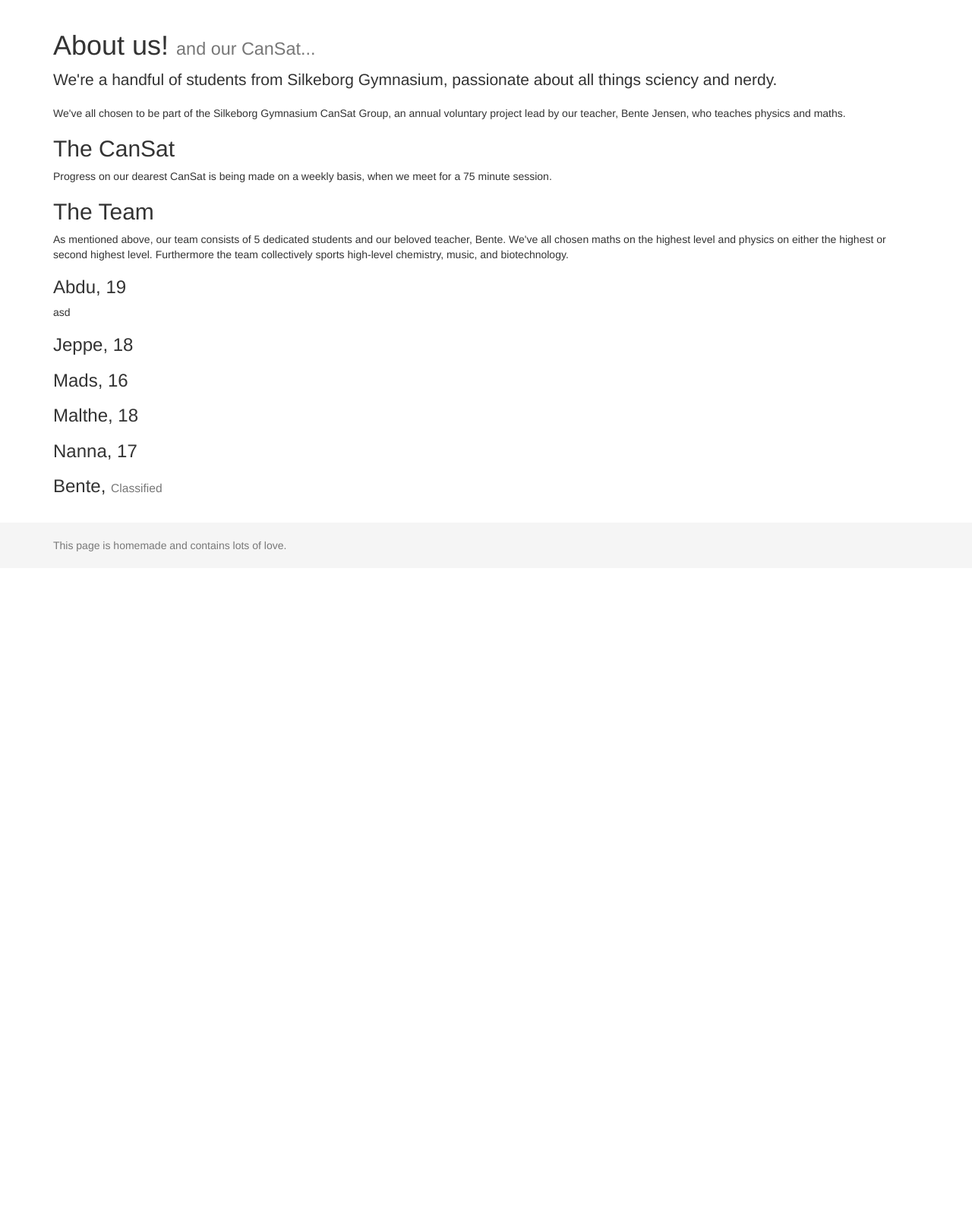
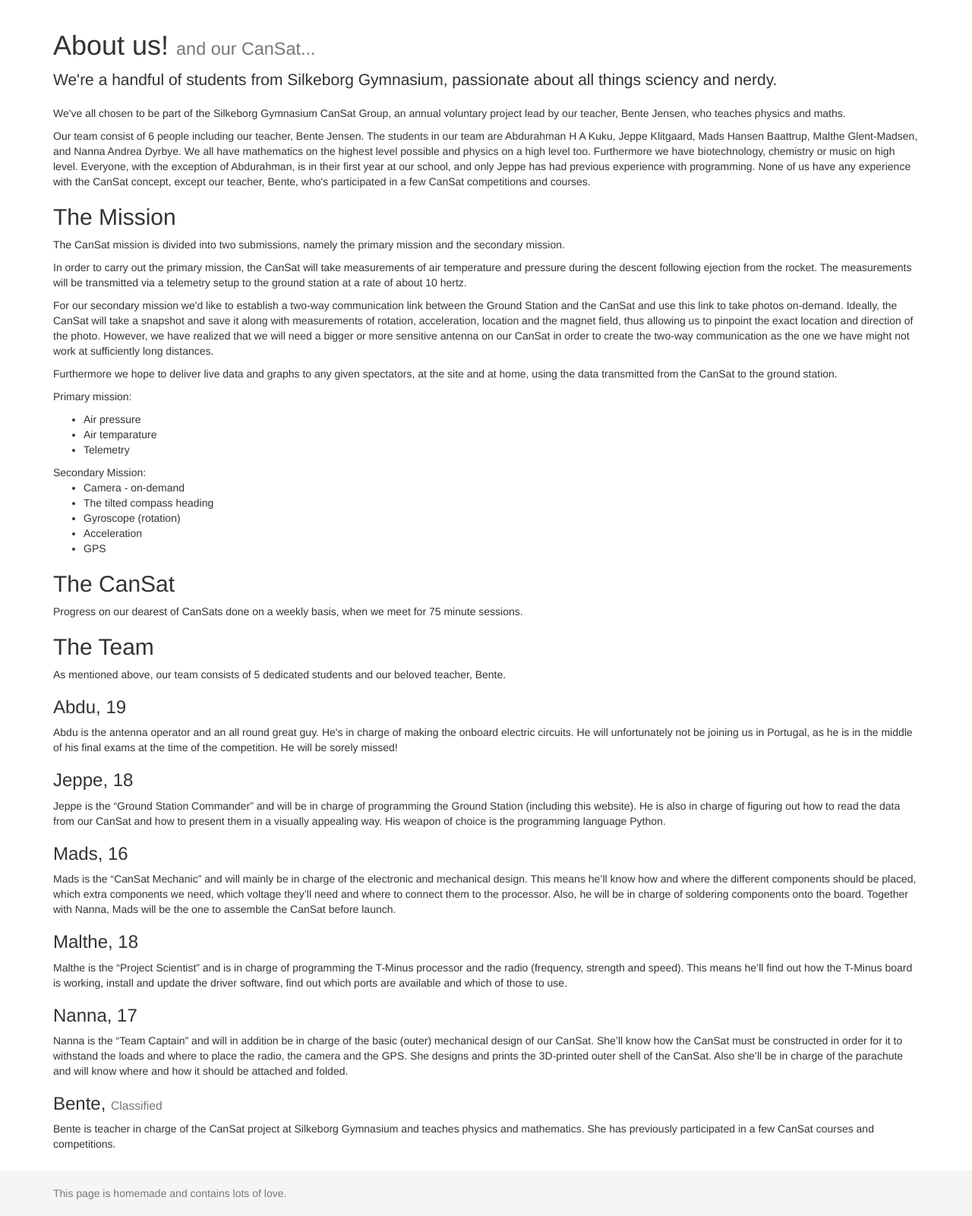
Before and after one commit to JeppeKlitgaard/CanSat14-15, a Flask app: page /about in a window 1280 px wide. Shown: the part 52-1653 px from the top of the page at 76% size. Before the commit the page ends 778 px from the top, so only its background shows below. Run offline with Flask 2, Linux system fonts and the light colour scheme; some libraries are stand-ins or nearby versions.

Commit message:
Initial version of the about page. Probably gonna put some head shots and pictures and stuffs in the future...

```diff
--- a/groundstation/presenter/templates/about.html
+++ b/groundstation/presenter/templates/about.html
@@ -9,22 +9,78 @@
     <p>
         We've all chosen to be part of the Silkeborg Gymnasium CanSat Group, an annual voluntary project lead by our teacher, Bente Jensen, who teaches physics and maths.
     </p>
+    <p>
+        Our team consist of 6 people including our teacher, Bente Jensen. The students in our team are Abdurahman H A Kuku, Jeppe Klitgaard, Mads Hansen Baattrup, Malthe Glent-Madsen, and Nanna Andrea Dyrbye. We all have mathematics on the highest level possible and physics on a high level too. Furthermore we have biotechnology, chemistry or music on high level.
+        Everyone, with the exception of Abdurahman, is in their first year at our school, and only Jeppe has had previous experience with programming. None of us have any experience with the CanSat concept, except our teacher, Bente, who's participated in a few CanSat competitions and courses.
+    </p>
+
+    <h2>The Mission</h2>
+            <p>
+            The CanSat mission is divided into two submissions, namely the primary mission and the secondary mission.
+            </p>
+
+            <p>
+                In order to carry out the primary mission, the CanSat will take measurements of air temperature and pressure during the descent following ejection from the rocket. The measurements will be transmitted via a telemetry setup to the ground station at a rate of about 10 hertz.
+            </p>
+
+            <p>
+                For our secondary mission we'd like to establish a two-way communication link between the Ground Station and the CanSat and use this link to take photos on-demand. Ideally, the CanSat will take a snapshot and save it along with measurements of rotation, acceleration, location and the magnet field, thus allowing us to pinpoint the exact location and direction of the photo. However, we have realized that we will need a bigger or more sensitive antenna on our CanSat in order to create the two-way communication as the one we have might not work at sufficiently long distances.
+            </p>
+
+            <p>
+                Furthermore we hope to deliver live data and graphs to any given spectators, at the site and at home, using the data transmitted from the CanSat to the ground station.
+            <p/>
+
+            <p>
+                Primary mission:
+                <ul>
+                    <li>Air pressure</li>
+                    <li>Air temparature</li>
+                    <li>Telemetry</li>
+                </ul>
+
+
+                Secondary Mission:
+                <ul>
+                    <li>Camera - on-demand</li>
+                    <li>The tilted compass heading</li>
+                    <li>Gyroscope (rotation)</li>
+                    <li>Acceleration</li>
+                    <li>GPS</li>
+                </ul>
+            </p>
 
     <h2>The CanSat</h2>
-        Progress on our dearest CanSat is being made on a weekly basis, when we meet for a 75 minute session.
+        Progress on our dearest of CanSats done on a weekly basis, when we meet for 75 minute sessions.
 
     <h2>The Team</h2>
-        As mentioned above, our team consists of 5 dedicated students and our beloved teacher, Bente. We've all chosen maths on the highest level and physics on either the highest or second highest level. Furthermore the team collectively sports high-level chemistry, music, and biotechnology.
+        As mentioned above, our team consists of 5 dedicated students and our beloved teacher, Bente.
 
         <h3>Abdu, 19</h3>
-        <p>asd</p>
+        Abdu is the antenna operator and an all round great guy. He's in charge of making the onboard electric circuits. He will unfortunately not be joining us in Portugal, as he is in the middle of his final exams at the time of the competition. He will be sorely missed!
+
         <h3>Jeppe, 18</h3>
+        <p>
+        Jeppe is the “Ground Station Commander” and will be in charge of programming the Ground Station (including this website). He is also in charge of figuring out how to read the data from our CanSat and how to present them in a visually appealing way. His weapon of choice is the programming language Python.
+        </p>
+
         <h3>Mads, 16</h3>
+        <p>
+        Mads is the “CanSat Mechanic” and will mainly be in charge of the electronic and mechanical design. This means he’ll know how and where the different components should be placed, which extra components we need, which voltage they’ll need and where to connect them to the processor. Also, he will be in charge of soldering components onto the board. Together with Nanna, Mads will be the one to assemble the CanSat before launch.
+        </p>
+
         <h3>Malthe, 18</h3>
+        <p>
+        Malthe is the “Project Scientist” and is in charge of programming the T-Minus processor and the radio (frequency, strength and speed). This means he’ll find out how the T-Minus board is working, install and update the driver software, find out which ports are available and which of those to use.
+        </p>
+
         <h3>Nanna, 17</h3>
+        <p>
+        Nanna is the “Team Captain” and will in addition be in charge of the basic (outer) mechanical design of our CanSat. She’ll know how the CanSat must be constructed in order for it to withstand the loads and where to place the radio, the camera and the GPS. She designs and prints the 3D-printed outer shell of the CanSat. Also she’ll be in charge of the parachute and will know where and how it should be attached and folded.
+        </p>
+
         <h3>Bente, <small>Classified</small></h3>
-
-
+            Bente is teacher in charge of the CanSat project at Silkeborg Gymnasium and teaches physics and mathematics. She has previously participated in a few CanSat courses and competitions.
 </div>
 
 {% endblock %}
```
